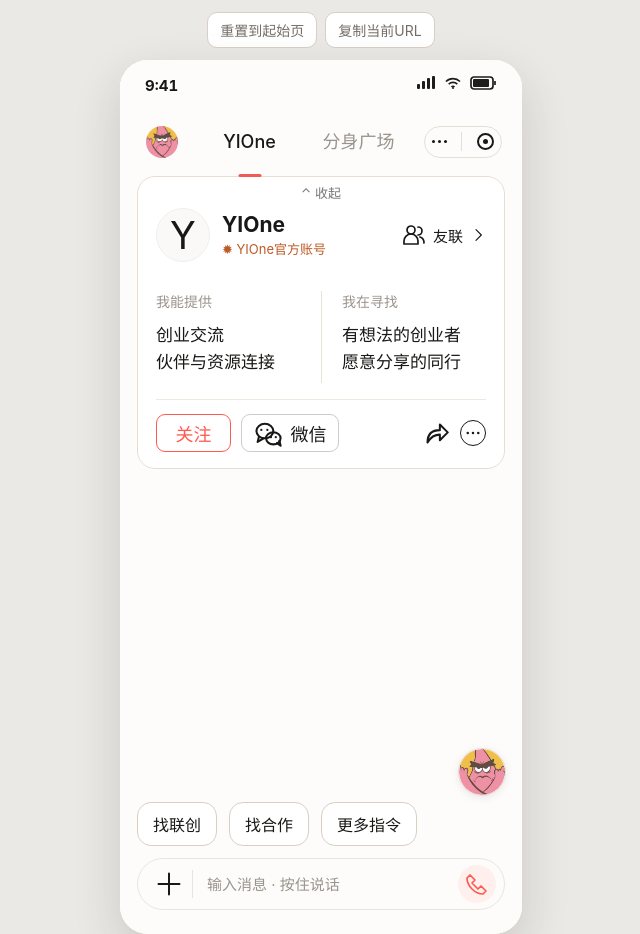
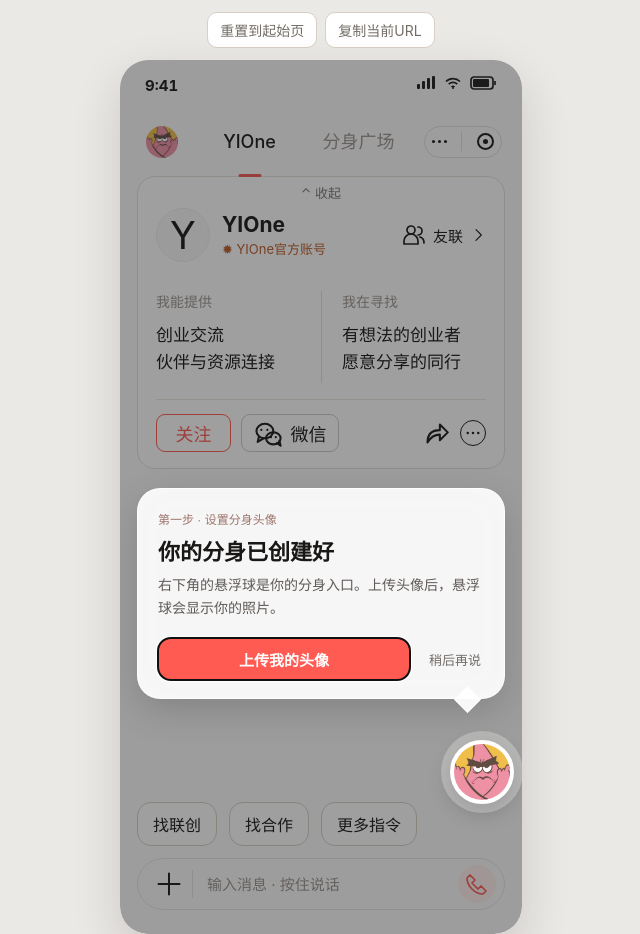
Before and after one commit to PROMISE515/YIOne, a React (Vite) app: page /prototype/N68 in a window 1280 px wide. Shown: the whole page, without its empty margins (319-959 px from the left). Built offline with nearby package versions, Linux system fonts and the light colour scheme.

Commit message:
Add first-visit avatar guide

```diff
--- /dev/null
+++ b/src/FirstVisitGuide.jsx
@@ -0,0 +1,57 @@
+import React, {useEffect, useRef, useState} from 'react';
+import {PersonaAvatar} from './PhoneChrome.jsx';
+import {saveAvatarFile} from './avatarStore.js';
+import './first-visit-guide.css';
+
+export default function FirstVisitGuide({onComplete}) {
+  const [stage, setStage] = useState('intro');
+  const [error, setError] = useState('');
+  const [saving, setSaving] = useState(false);
+  const input = useRef(null);
+  const upload = useRef(null);
+
+  useEffect(() => {
+    const reduced = window.matchMedia?.('(prefers-reduced-motion: reduce)').matches;
+    if (reduced) { setStage('focus'); return; }
+    const timer = window.setTimeout(() => setStage('focus'), 1050);
+    return () => window.clearTimeout(timer);
+  }, []);
+  useEffect(() => { if (stage === 'focus') upload.current?.focus(); }, [stage]);
+
+  const chooseAvatar = async event => {
+    const file = event.target.files?.[0];
+    if (!file) return;
+    setSaving(true);
+    setError('');
+    try {
+      await saveAvatarFile(file);
+      onComplete();
+    } catch (problem) {
+      setError(problem.message || '上传失败，请重试');
+      event.target.value = '';
+    } finally {
+      setSaving(false);
+    }
+  };
+
+  return <div className={`first-visit-guide ${stage}`} role="dialog" aria-modal="true" aria-label="首次进入引导">
+    {stage === 'intro' ? <div className="first-visit-intro" aria-live="polite">
+      <div className="first-visit-intro-orb" aria-hidden="true">✦</div>
+      <strong>你的分身已创建好</strong>
+      <span>接下来认识你的悬浮球</span>
+    </div> : <>
+      <div className="first-visit-spotlight" aria-hidden="true"><PersonaAvatar size={56}/></div>
+      <div className="first-visit-card">
+        <small>第一步 · 设置分身头像</small>
+        <h2>你的分身已创建好</h2>
+        <p>右下角的悬浮球是你的分身入口。上传头像后，悬浮球会显示你的照片。</p>
+        <div className="first-visit-actions">
+          <button type="button" className="first-visit-upload" ref={upload} disabled={saving} onClick={() => input.current?.click()}>{saving ? '正在保存…' : '上传我的头像'}</button>
+          <button type="button" className="first-visit-skip" onClick={onComplete}>稍后再说</button>
+        </div>
+        {error && <p className="first-visit-error" role="alert">{error}</p>}
+        <input ref={input} type="file" accept="image/jpeg,image/png,image/webp" hidden onChange={chooseAvatar}/>
+      </div>
+    </>}
+  </div>;
+}
--- a/src/PhoneChrome.jsx
+++ b/src/PhoneChrome.jsx
@@ -1,8 +1,9 @@
-import React, {forwardRef} from 'react';
+import React, {forwardRef, useSyncExternalStore} from 'react';
 import './phone-chrome.css';
+import {readAvatar, subscribeAvatar} from './avatarStore.js';
 
-export const PhoneShell = forwardRef(function PhoneShell({children, onScroll, shortcut}, ref) {
-  return <div className="phone-shell"><div className="phone-scroll" ref={ref} onScroll={onScroll}>{children}</div>{shortcut&&<button type="button" className="global-workbench-entry" aria-label="进入工作台" onClick={shortcut}><PersonaAvatar size={48}/></button>}</div>;
+export const PhoneShell = forwardRef(function PhoneShell({children, onScroll, shortcut, overlay}, ref) {
+  return <div className="phone-shell"><div className="phone-scroll" ref={ref} onScroll={onScroll}>{children}</div>{shortcut&&<button type="button" className="global-workbench-entry" aria-label="进入工作台" onClick={shortcut}><PersonaAvatar size={48}/></button>}{overlay}</div>;
 });
 
 export function IOSStatusBar() {
@@ -14,7 +15,8 @@
 }
 
 export function PersonaAvatar({size=32}) {
-  return <img className="persona-avatar" src={`${import.meta.env.BASE_URL}assets/patrick-avatar.jpg`} width={size} height={size} alt="" aria-hidden="true"/>;
+  const uploaded = useSyncExternalStore(subscribeAvatar, readAvatar, () => '');
+  return <img className="persona-avatar" src={uploaded || `${import.meta.env.BASE_URL}assets/patrick-avatar.jpg`} width={size} height={size} alt="" aria-hidden="true"/>;
 }
 
 export function MoreDotsIcon({size=22}) {
--- /dev/null
+++ b/src/avatarStore.js
@@ -0,0 +1,46 @@
+const avatarKey = 'yione-self-avatar';
+const avatarChanged = 'yione:avatar-changed';
+
+export function readAvatar() {
+  try { return localStorage.getItem(avatarKey) || ''; } catch { return ''; }
+}
+
+export function subscribeAvatar(callback) {
+  window.addEventListener(avatarChanged, callback);
+  window.addEventListener('storage', callback);
+  return () => {
+    window.removeEventListener(avatarChanged, callback);
+    window.removeEventListener('storage', callback);
+  };
+}
+
+export async function saveAvatarFile(file) {
+  if (!file || !['image/jpeg', 'image/png', 'image/webp'].includes(file.type)) {
+    throw new Error('请选择 JPG、PNG 或 WebP 图片');
+  }
+  if (file.size > 8 * 1024 * 1024) throw new Error('图片不能超过 8 MB');
+
+  const url = URL.createObjectURL(file);
+  const image = new Image();
+  try {
+    await new Promise((resolve, reject) => {
+      image.onload = resolve;
+      image.onerror = () => reject(new Error('图片读取失败，请重新选择'));
+      image.src = url;
+    });
+    const canvas = document.createElement('canvas');
+    canvas.width = 320;
+    canvas.height = 320;
+    const context = canvas.getContext('2d');
+    if (!context) throw new Error('当前浏览器无法处理图片');
+    const side = Math.min(image.naturalWidth, image.naturalHeight);
+    context.drawImage(image, (image.naturalWidth - side) / 2, (image.naturalHeight - side) / 2, side, side, 0, 0, 320, 320);
+    const value = canvas.toDataURL('image/jpeg', 0.86);
+    try { localStorage.setItem(avatarKey, value); }
+    catch { throw new Error('头像保存失败，请清理浏览器空间后重试'); }
+    window.dispatchEvent(new Event(avatarChanged));
+    return value;
+  } finally {
+    URL.revokeObjectURL(url);
+  }
+}
--- /dev/null
+++ b/src/first-visit-guide.css
@@ -0,0 +1,16 @@
+.first-visit-guide{position:absolute;inset:0;z-index:30;background:rgb(28 28 30 / 50%);font-family:'PingFang SC','Helvetica Neue',sans-serif}
+.first-visit-guide.intro{display:grid;place-items:center}
+.first-visit-intro{display:flex;flex-direction:column;align-items:center;gap:10px;color:#fff;text-align:center;animation:first-visit-appear .5s ease-out both}
+.first-visit-intro-orb{display:grid;place-items:center;width:78px;height:78px;margin-bottom:9px;border:1px solid rgb(255 255 255 / 65%);border-radius:50%;background:rgb(255 255 255 / 23%);box-shadow:0 0 0 14px rgb(255 255 255 / 9%);font-size:30px}
+.first-visit-intro strong{font-size:22px}.first-visit-intro span{font-size:14px;color:rgb(255 255 255 / 83%)}
+.first-visit-guide.focus{background:rgb(28 28 30 / 42%);animation:first-visit-appear .25s ease-out both}
+.first-visit-spotlight{position:absolute;right:8px;bottom:130px;display:grid;place-items:center;width:64px;height:64px;border:4px solid white;border-radius:50%;background:#fff;box-shadow:0 0 0 9px rgb(255 255 255 / 25%),0 8px 22px rgb(0 0 0 / 22%);animation:first-visit-pulse 2.2s ease-in-out infinite}
+.first-visit-spotlight .persona-avatar{width:56px;height:56px}
+.first-visit-card{position:absolute;right:17px;bottom:235px;left:17px;padding:21px 20px 18px;border:1px solid rgb(255 255 255 / 85%);border-radius:23px;background:rgb(255 255 255 / 94%);box-shadow:0 12px 36px rgb(0 0 0 / 16%);backdrop-filter:blur(18px);animation:first-visit-rise .4s ease-out both}
+.first-visit-card:after{content:'';position:absolute;right:27px;bottom:-11px;width:18px;height:18px;transform:rotate(45deg);border-right:1px solid rgb(255 255 255 / 85%);border-bottom:1px solid rgb(255 255 255 / 85%);background:rgb(255 255 255 / 94%)}
+.first-visit-card small{color:#9e766c;font-size:12px}.first-visit-card h2{margin:7px 0 8px;font-size:22px}.first-visit-card p{margin:0;color:#615b58;font-size:14px;line-height:1.6}
+.first-visit-actions{display:flex;align-items:center;gap:16px;margin-top:19px}.first-visit-actions button{min-height:42px;border:0;cursor:pointer}.first-visit-upload{flex:1;border-radius:13px;background:#ff5b53;color:#fff;font-size:15px;font-weight:600}.first-visit-upload:disabled{opacity:.55}.first-visit-skip{padding:0 3px;background:transparent;color:#736d68;font-size:13px}
+.first-visit-card .first-visit-error{margin-top:9px;color:#d7443d;font-size:12px}
+@keyframes first-visit-appear{from{opacity:0}to{opacity:1}}@keyframes first-visit-rise{from{opacity:0;transform:translateY(16px)}to{opacity:1;transform:translateY(0)}}@keyframes first-visit-pulse{50%{box-shadow:0 0 0 15px rgb(255 255 255 / 11%),0 8px 22px rgb(0 0 0 / 22%)}}
+@media(max-width:430px){.first-visit-card{bottom:235px}}
+@media(prefers-reduced-motion:reduce){.first-visit-guide,.first-visit-intro,.first-visit-spotlight,.first-visit-card{animation:none!important}}
--- a/src/main.jsx
+++ b/src/main.jsx
@@ -14,6 +14,7 @@
 import DebugWorkbench from './DebugWorkbench.jsx';
 import BubbleSettings from './BubbleSettings.jsx';
 import PostDetailPage from './PostDetailPage.jsx';
+import FirstVisitGuide from './FirstVisitGuide.jsx';
 import './style.css';
 import './ui-system.css';
 const appBase=import.meta.env.BASE_URL;
@@ -21,12 +22,17 @@
 const workbenchPageIds=new Set(['N34','A01','N27','N28','N31','N32','N35','N36','N38','G01','G03','G04']);
 function App(){
  const [config,setConfig]=useState(null),[error,setError]=useState(''),[location,setLocation]=useState(window.location.pathname+window.location.search),[entry,setEntry]=useState(history.state),[message,setMessage]=useState(''),[copy,setCopy]=useState(false);const restore=useRef(null), positions=useRef(new Map()), changing=useRef(false), phoneScroll=useRef(null);
+ const [onboardingComplete,setOnboardingComplete]=useState(()=>{try{return localStorage.getItem('yione-onboarding-complete')==='1'}catch{return false}});
+ const [guideDismissed,setGuideDismissed]=useState(false);
  const debug=new URLSearchParams(location.split('?')[1]).get('debug')==='1';
+ const previewGuide=new URLSearchParams(location.split('?')[1]).get('onboarding')==='1';
  useEffect(()=>{fetch(`${appBase}routes.json`).then(r=>{if(!r.ok)throw Error('配置读取失败');return r.json();}).then(validate).then(c=>{if(window.location.pathname===appBase||window.location.pathname==='/'){history.replaceState(initialEntry(c.startPage),'',`${prototypePath(c.startPage)}${window.location.search}`);}else if(!history.state?.prototype){history.replaceState(initialEntry(pageFromPath(window.location.pathname)),'');}setEntry(history.state);setLocation(window.location.pathname+window.location.search);setConfig(c);}).catch(e=>setError(e.message));
  history.scrollRestoration='manual';const pop=()=>{changing.current=true;restore.current=positions.current.get(history.state?.key)??history.state?.scroll??0;setEntry(history.state);setLocation(window.location.pathname+window.location.search);setMessage('');const y=restore.current;requestAnimationFrame(()=>{phoneScroll.current?.scrollTo(0,y);setTimeout(()=>{changing.current=false;},100);});};window.addEventListener('popstate',pop);return()=>window.removeEventListener('popstate',pop);},[]);
  function recordScroll(){if(history.state?.prototype&&!changing.current){const y=phoneScroll.current?.scrollTop||0;positions.current.set(history.state.key,y);history.replaceState({...history.state,scroll:y},'');}}
  function navigate(id,reset=false,context={},replace=false){if(!reset&&!replace&&id===pageFromPath(window.location.pathname))return;const y=phoneScroll.current?.scrollTop||0;positions.current.set(history.state?.key,y);history.replaceState({...history.state,scroll:y},'');changing.current=true;restore.current=0;const previous=history.state;const e=reset?initialEntry(id):replace?{...initialEntry(id),trail:[...(previous?.trail||[]).slice(0,-1),id],depth:previous?.depth||0,context}:nextEntry(previous,id,context);history[replace?'replaceState':'pushState'](e,'',`${prototypePath(id)}${debug?'?debug=1':''}`);setEntry(e);setLocation(window.location.pathname+window.location.search);setMessage('');phoneScroll.current?.scrollTo(0,0);setTimeout(()=>{changing.current=false;},100);}
  const page=config?.pages.find(p=>p.id===pageFromPath(location.split('?')[0]));
+ const showGuide=page?.id==='N68'&&!debug&&!guideDismissed&&(!onboardingComplete||previewGuide);
+ function finishGuide(){try{localStorage.setItem('yione-onboarding-complete','1')}catch{}setOnboardingComplete(true);setGuideDismissed(true)}
  const h5Ids=['N68','N46','N34','N35','N36','N53','N54'];
  const callIds=['N51','N52'];
  const groupIds=['N47','G01','G04'];
@@ -37,6 +43,6 @@
  const Viewer=page?.id==='N57'?PostDetailPage:page?.id==='B01'?BubbleSettings:h5Ids.includes(page?.id)?H5Pages:callIds.includes(page?.id)?CallPages:groupIds.includes(page?.id)?GroupChatPages:postIds.includes(page?.id)?PostComposerPages:personaFlowIds.includes(page?.id)?PersonaFlowPages:structureIds.includes(page?.id)?StructurePages:sidebarIds.includes(page?.id)?SidebarSettingsPages:PrototypeViewer;
  function click(h){const action=resolveHotspot(h);if(!action){if(debug)setMessage(`目标待确认：${h.label}。${h.reason}`);return;}if(action.action==='local')return;if(h.historyMode==='return-to-workbench'){const plan=planReturnToWorkbench(history.state);if(plan.mode==='back')history.go(-plan.steps);else navigate(plan.page,false,{},true);return;}if(action.action==='back'){if(['N35','N36'].includes(page.id)){const steps=stepsBackTo(history.state,'N34');if(steps>0)history.go(-steps);else navigate('N34',true,{},true);}else if(history.state?.depth>0)history.back();else navigate(page.back?.fallback||config.startPage,true);}else navigate(action.target,false,h.context||{},h.historyMode==='replace');}
  function apply(c){validate(c);setConfig(c);setMessage('配置已应用，请导出保存。');}
- return <><div className="toolbar"><button onClick={()=>config&&navigate(config.startPage,true)}>重置到起始页</button><button onClick={async()=>{try{await navigator.clipboard.writeText(window.location.href);setCopy(false);}catch{setCopy(true);}}}>复制当前URL</button>{copy&&<input aria-label="手动复制URL" readOnly value={window.location.href} onFocus={e=>e.target.select()}/>}</div>{error?<p role="alert">{error}</p>:!config?<p className="loading">加载原型…</p>:!page?<p role="alert">页面不存在，请重置到起始页。</p>:<div className={debug?'layout debugging':'layout'}><PhoneShell ref={phoneScroll} onScroll={recordScroll} shortcut={workbenchPageIds.has(page.id)?null:()=>navigate('N34')}><Viewer key={page.id} page={page} entry={entry} debug={debug} onHotspot={click} onLoad={()=>{if(restore.current!==null){phoneScroll.current?.scrollTo(0,restore.current);restore.current=null;}}}/></PhoneShell>{debug&&<DebugWorkbench config={config} page={page} entry={entry} onApply={c=>{validate(c);apply(c);}} message={message}/>}</div>}</>;
+ return <><div className="toolbar"><button onClick={()=>config&&navigate(config.startPage,true)}>重置到起始页</button><button onClick={async()=>{try{await navigator.clipboard.writeText(window.location.href);setCopy(false);}catch{setCopy(true);}}}>复制当前URL</button>{copy&&<input aria-label="手动复制URL" readOnly value={window.location.href} onFocus={e=>e.target.select()}/>}</div>{error?<p role="alert">{error}</p>:!config?<p className="loading">加载原型…</p>:!page?<p role="alert">页面不存在，请重置到起始页。</p>:<div className={debug?'layout debugging':'layout'}><PhoneShell ref={phoneScroll} onScroll={recordScroll} shortcut={workbenchPageIds.has(page.id)?null:()=>navigate('N34')} overlay={showGuide?<FirstVisitGuide onComplete={finishGuide}/>:null}><Viewer key={page.id} page={page} entry={entry} debug={debug} onHotspot={click} onLoad={()=>{if(restore.current!==null){phoneScroll.current?.scrollTo(0,restore.current);restore.current=null;}}}/></PhoneShell>{debug&&<DebugWorkbench config={config} page={page} entry={entry} onApply={c=>{validate(c);apply(c);}} message={message}/>}</div>}</>;
 }
 createRoot(document.getElementById('root')).render(<App/>);
--- a/src/sidebar-settings.css
+++ b/src/sidebar-settings.css
@@ -91,3 +91,4 @@
 .drawer-stats button{display:inline-flex!important;align-items:baseline;justify-content:flex-start!important;gap:6px;font-size:21px;font-weight:600;line-height:1.25;font-variant-numeric:tabular-nums}
 .drawer-stats button small{font-size:13px;line-height:1.25;color:#817b73;font-weight:400}
 .drawer-person>.persona-avatar{width:72px;height:72px;flex:none}.drawer-list-page{position:absolute;inset:0;z-index:9;background:#fff;display:flex;flex-direction:column}.drawer-list-page>main{padding:25px 24px;overflow-y:auto}.drawer-list-page>main>p{color:#9b938a;margin:0 0 22px}.drawer-list-page article{display:flex;align-items:center;gap:14px;padding:17px 0;border-bottom:1px solid #eee7df}.drawer-list-page article>.letter-avatar{width:48px;height:48px;flex:none}.drawer-list-page article>div{display:flex;flex-direction:column;gap:4px}.drawer-list-page article strong{font-size:19px}.drawer-list-page article small{color:#9b938a;font-size:14px}
+.profile-self .avatar-error{margin:-12px 0 18px;color:#d7443d;font-size:13px}
```
Also changed, not shown: src/SidebarSettingsPages.jsx (+5 -1 lines).
